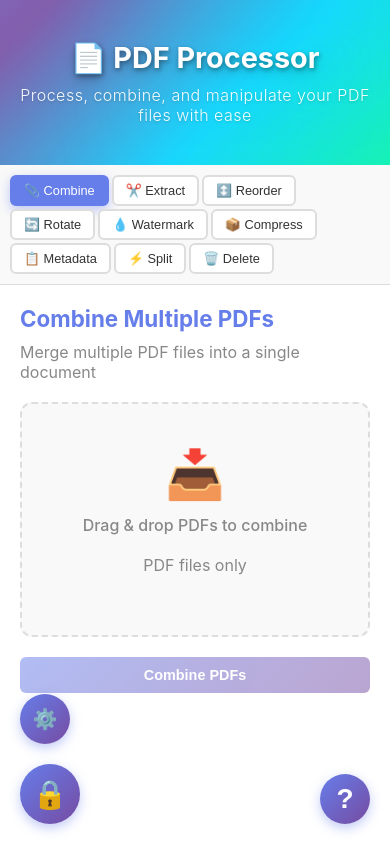
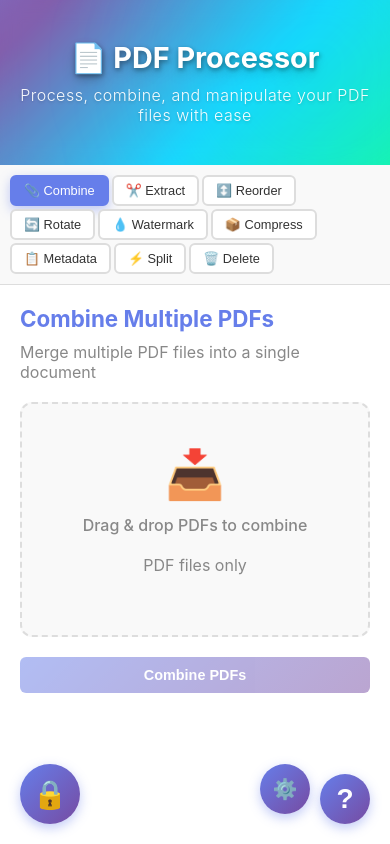
Before and after one commit to scmlewis/pdf_processing, a React (Create React App) app in the folder client/: page / in a window 390 px wide. Built offline with nearby package versions, Linux system fonts and the light colour scheme.

Commit message:
Fix: Align both Settings and Guide buttons on right side

```diff
--- a/client/src/components/SettingsPanel.css
+++ b/client/src/components/SettingsPanel.css
@@ -1,8 +1,8 @@
 /* Settings Toggle Button */
 .settings-toggle {
   position: fixed;
-  bottom: 100px;
-  left: 30px;
+  bottom: 30px;
+  right: 90px;
   width: 60px;
   height: 60px;
   border-radius: 50%;
@@ -306,8 +306,8 @@
 /* Mobile Responsiveness */
 @media (max-width: 768px) {
   .settings-toggle {
-    bottom: 100px;
-    left: 20px;
+    bottom: 30px;
+    right: 80px;
     width: 50px;
     height: 50px;
     font-size: 20px;
```
